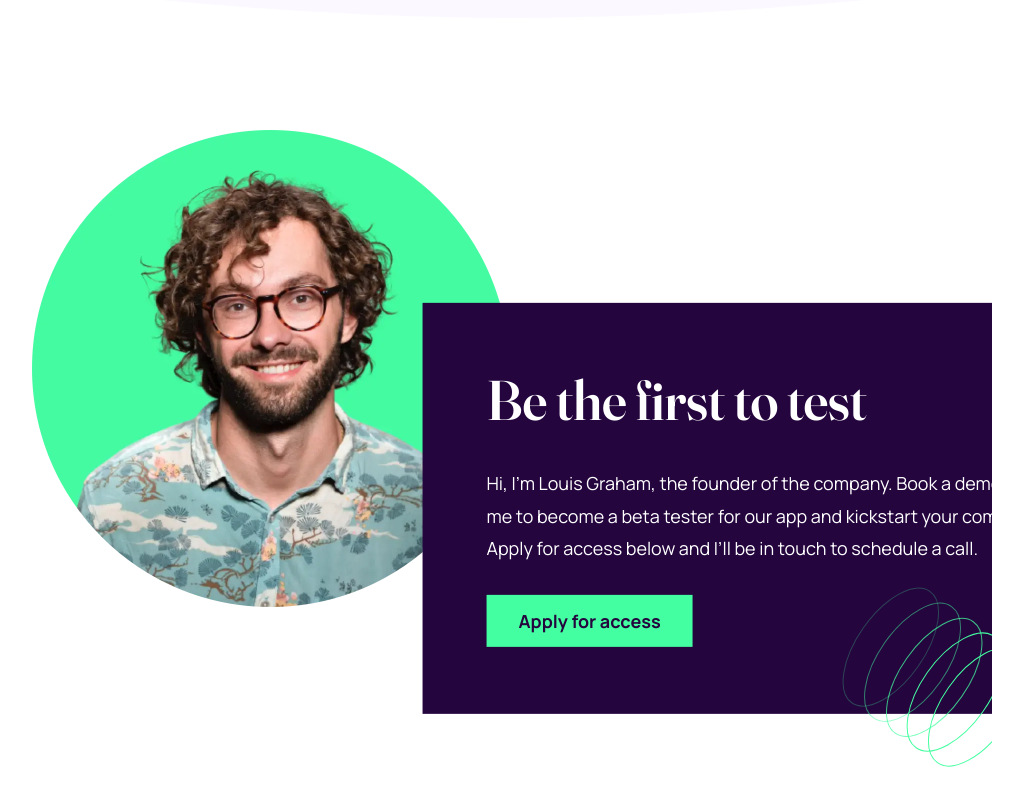
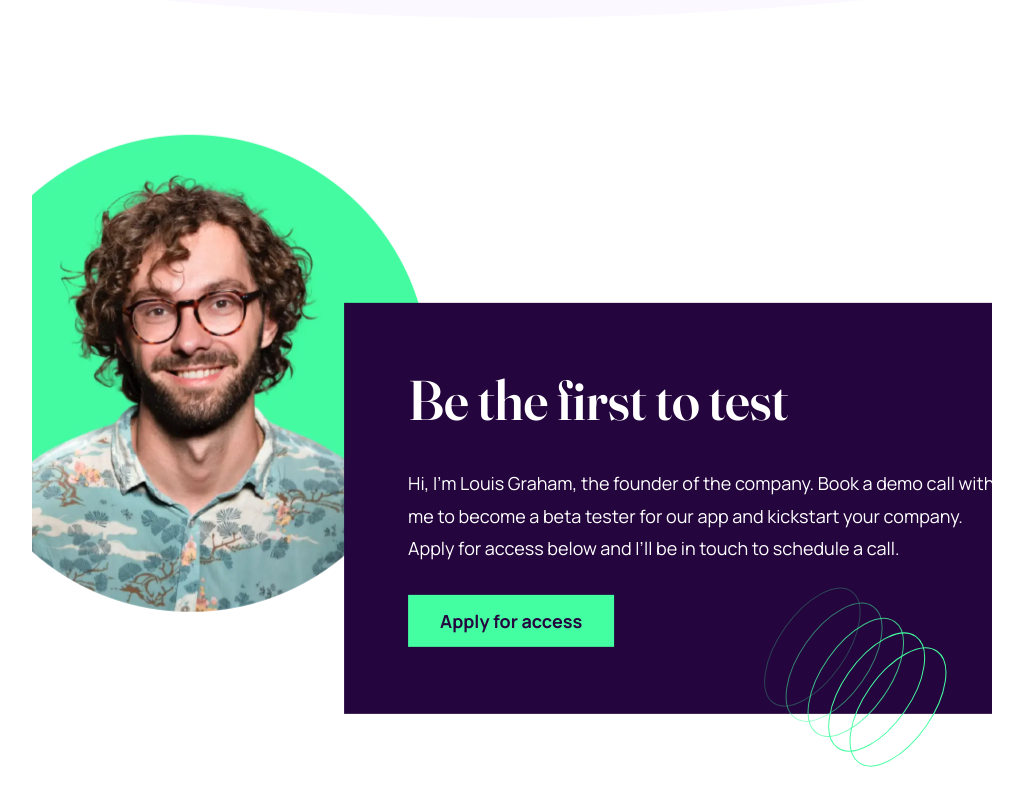
Before and after one commit to korniykom/workit-landing-page, a React (Vite) app: page / in a window 1280 px wide. Shown: the part 1520-2320 px from the top of the page, without its empty margins (128-1151 px from the left). Built offline with nearby package versions, Linux system fonts and the light colour scheme.

Commit message:
fix: centered cta desktop

```diff
--- a/src/App.jsx
+++ b/src/App.jsx
@@ -13,6 +13,7 @@ export default function App() {
         <Value />
       </div>
       <CallToAction />
+
       <Footer />
     </div>
   );
--- a/src/CallToAction.jsx
+++ b/src/CallToAction.jsx
@@ -1,17 +1,17 @@
 import image from "./assets/images/image-founder.webp";
 export default function CallToAction() {
   return (
-    <section className="mt-[112px] flex flex-col justify-center overflow-hidden sm:mx-11 sm:items-start xl:mx-[160px]">
+    <section className="mt-[112px] flex flex-col justify-center overflow-hidden sm:mx-11 sm:items-start xl:mx-[160px] xl:items-center">
       <img
-        className="h-[280px] w-[280px] xl:h-[477px] xl:w-[477px]"
+        className="h-[280px] w-[280px] xl:h-[477px] xl:w-[477px] xl:translate-x-[-67.5%] xl:translate-y-[1%]"
         src={image}
         alt="Founder"
       />
-      <div className="h-[393px] w-[90%] translate-y-[-12%] bg-[#24053E] text-center text-white sm:w-[504px] sm:translate-x-[35%] sm:translate-y-[-27.5%] sm:text-start xl:h-[411px] xl:w-[730px] xl:translate-x-[53.5%] xl:translate-y-[-74%]">
-        <h2 className="font-frauncesSemiBold my-[2rem] text-[2rem] leading-[2.4rem] sm:mx-[3rem] sm:mb-[3rem] sm:mt-[3.5rem] sm:text-[3rem] xl:mx-[64px] xl:mt-[78px] xl:text-[56px]">
+      <div className="h-[393px] w-[90%] translate-y-[-12%] bg-[#24053E] text-center text-white sm:w-[504px] sm:translate-x-[35%] sm:translate-y-[-27.5%] sm:text-start xl:h-[411px] xl:w-[730px] xl:translate-x-[27%] xl:translate-y-[-74%]">
+        <h2 className="my-[2rem] font-frauncesSemiBold text-[2rem] leading-[2.4rem] sm:mx-[3rem] sm:mb-[3rem] sm:mt-[3.5rem] sm:text-[3rem] xl:mx-[64px] xl:mt-[78px] xl:text-[56px]">
           Be the first to test
         </h2>
-        <p className="font-manropeRegular mb-[2.5rem] px-[2rem] text-[1rem] leading-[1.8rem] sm:px-[3rem] xl:px-[64px] xl:text-[18px] xl:leading-[32.4px]">
+        <p className="mb-[2.5rem] px-[2rem] font-manropeRegular text-[1rem] leading-[1.8rem] sm:px-[3rem] xl:px-[64px] xl:text-[18px] xl:leading-[32.4px]">
           Hi, I'm Louis Graham, the founder of the company. Book a demo call
           with me to become a beta tester for our app and kickstart your
           company. Apply for access below and I’ll be in touch to schedule a
```
